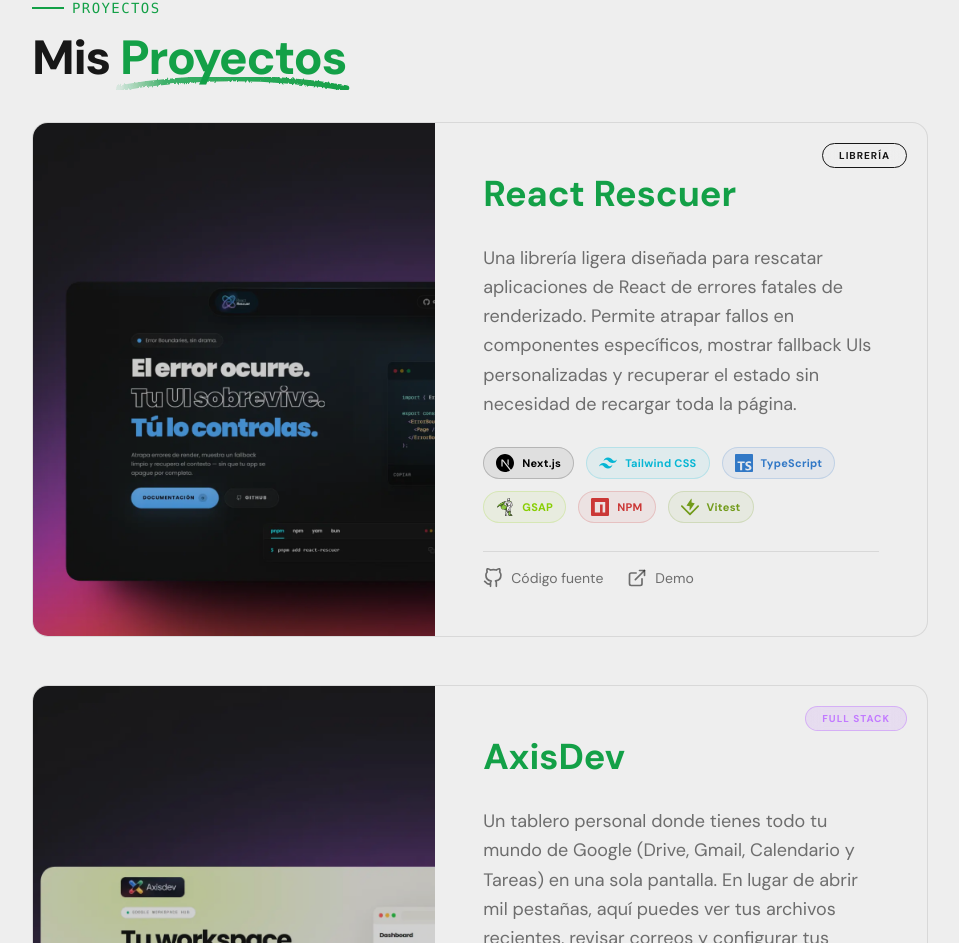
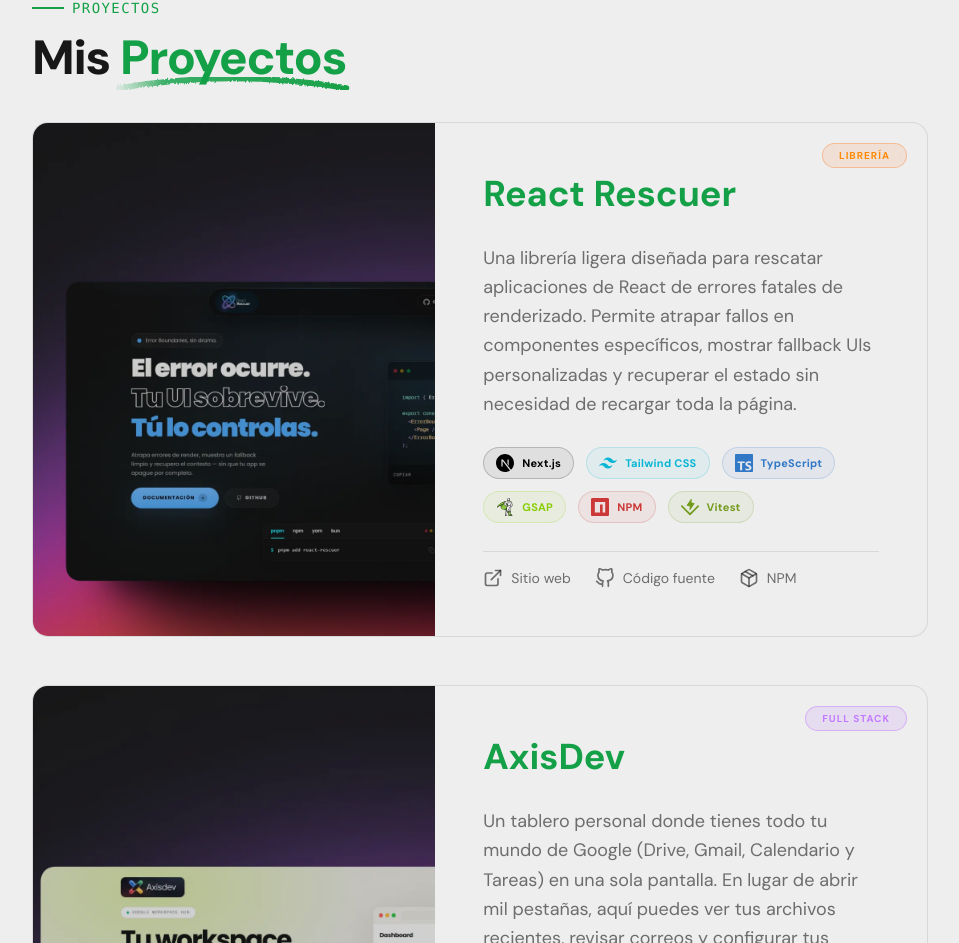
Before and after one commit to rody-huancas/dev-portfolio, a Next.js app: page / in a window 1280 px wide. Shown: the part 2813-3756 px from the top of the page, without its empty margins (160-1119 px from the left). Built offline with nearby package versions, Linux system fonts and the light colour scheme; no server answers.

Commit message:
feat(ui): add links support to CardProject component

```diff
--- a/src/components/ProjectsSection/CardProject.tsx
+++ b/src/components/ProjectsSection/CardProject.tsx
@@ -6,21 +6,30 @@
 import { useI18n } from "@/i18n/I18nProvider";
 import { techConfig } from "@/config/tech.config";
 import { getLocalizedText } from "@/i18n/utils";
-import type { IProject } from "@/types/projects.types";
-import { FiGithub, FiExternalLink } from "react-icons/fi";
+import type { IProject, LinkType } from "@/types/projects.types";
+import { FiGithub, FiExternalLink, FiPackage } from "react-icons/fi";
+
+const linkIcons: Record<LinkType, React.ComponentType<{ size: number; className?: string }>> = {
+  website: FiExternalLink,
+  repo   : FiGithub,
+  npm    : FiPackage,
+  demo   : FiExternalLink,
+};
 
 const CardProject = ({ project, priority = false }: { project: IProject; priority?: boolean }) => {
   const { locale, dictionary } = useI18n();
   const theme = useThemeStore((state) => state.theme);
-  const { imageUrl, title, description, technologies, githubUrl, liveUrl, type } = project;
 
-  const getTypeBadgeClasses = (type: "FrontEnd" | "BackEnd" | "FullStack") => {
+  const { imageUrl, title, description, technologies, githubUrl, liveUrl, type, links } = project;
+
+  const getTypeBadgeClasses = (type: "FrontEnd" | "BackEnd" | "FullStack" | "Library") => {
     const baseClasses = "absolute top-5 right-5 px-4 py-1 rounded-full text-[10px] font-bold tracking-widest uppercase backdrop-blur-sm z-10 border";
 
     const typeClasses = {
       FrontEnd : "bg-blue-500/10 border-blue-500/30 text-blue-400 shadow-blue-500/20",
       BackEnd  : "bg-green-500/10 border-green-500/30 text-green-400 shadow-green-500/20",
       FullStack: "bg-purple-500/10 border-purple-500/30 text-purple-400 shadow-purple-500/20",
+      Library  : "bg-orange-500/10 border-orange-500/30 text-orange-400 shadow-orange-500/20",
     };
 
     return cn(baseClasses, typeClasses[type]);
@@ -83,6 +92,30 @@
         </div>
 
         <div className="flex items-center gap-6 mt-auto pt-4 border-t border-background/10 dark:border-foreground/10">
+          {links && links.length > 0 ? (
+            links.map((link) => {
+              const Icon = linkIcons[link.type];
+              const labels: Record<LinkType, string> = {
+                website: dictionary.projects.website || "Website",
+                repo   : dictionary.projects.sourceCode,
+                npm    : "NPM",
+                demo   : dictionary.projects.demo,
+              };
+              return (
+                <a
+                  key={link.type}
+                  href={link.url}
+                  target="_blank"
+                  rel="noopener noreferrer"
+                  className="flex items-center gap-2 text-sm text-background/60 dark:text-foreground hover:text-background/80 dark:hover:text-foreground transition-colors group/link"
+                >
+                  <Icon size={20} className="group-hover/link:text-status transition-colors" />
+                  <span className="group-hover/link:text-status transition-colors">{labels[link.type]}</span>
+                </a>
+              );
+            })
+          ) : (
+            <>
               {githubUrl && (
                 <a
                   href={githubUrl}
@@ -91,7 +124,7 @@
                   className="flex items-center gap-2 text-sm text-background/60 dark:text-foreground hover:text-background/80 dark:hover:text-foreground transition-colors group/link"
                 >
                   <FiGithub size={20} className="group-hover/link:text-status transition-colors" />
-              <span>{dictionary.projects.sourceCode}</span>
+                  <span className="group-hover/link:text-status transition-colors">{dictionary.projects.sourceCode}</span>
                 </a>
               )}
 
@@ -106,8 +139,10 @@
                     size={20}
                     className="group-hover/link:text-status transition-colors"
                   />
-              <span>{dictionary.projects.demo}</span>
+                  <span className="group-hover/link:text-status transition-colors">{dictionary.projects.demo}</span>
                 </a>
+              )}
+            </>
           )}
         </div>
       </div>
```
Lines whose indentation alone changed are shown as unchanged.
